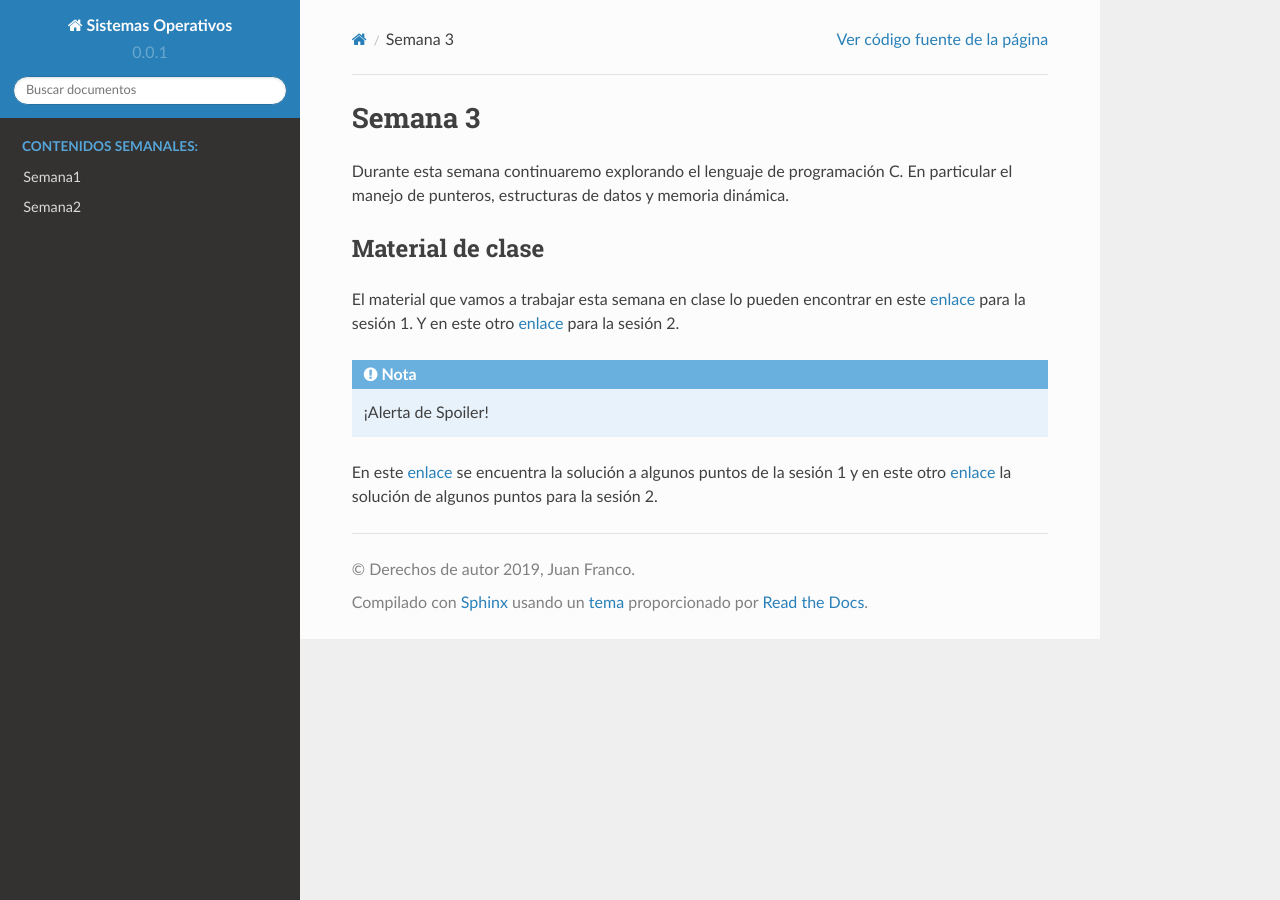
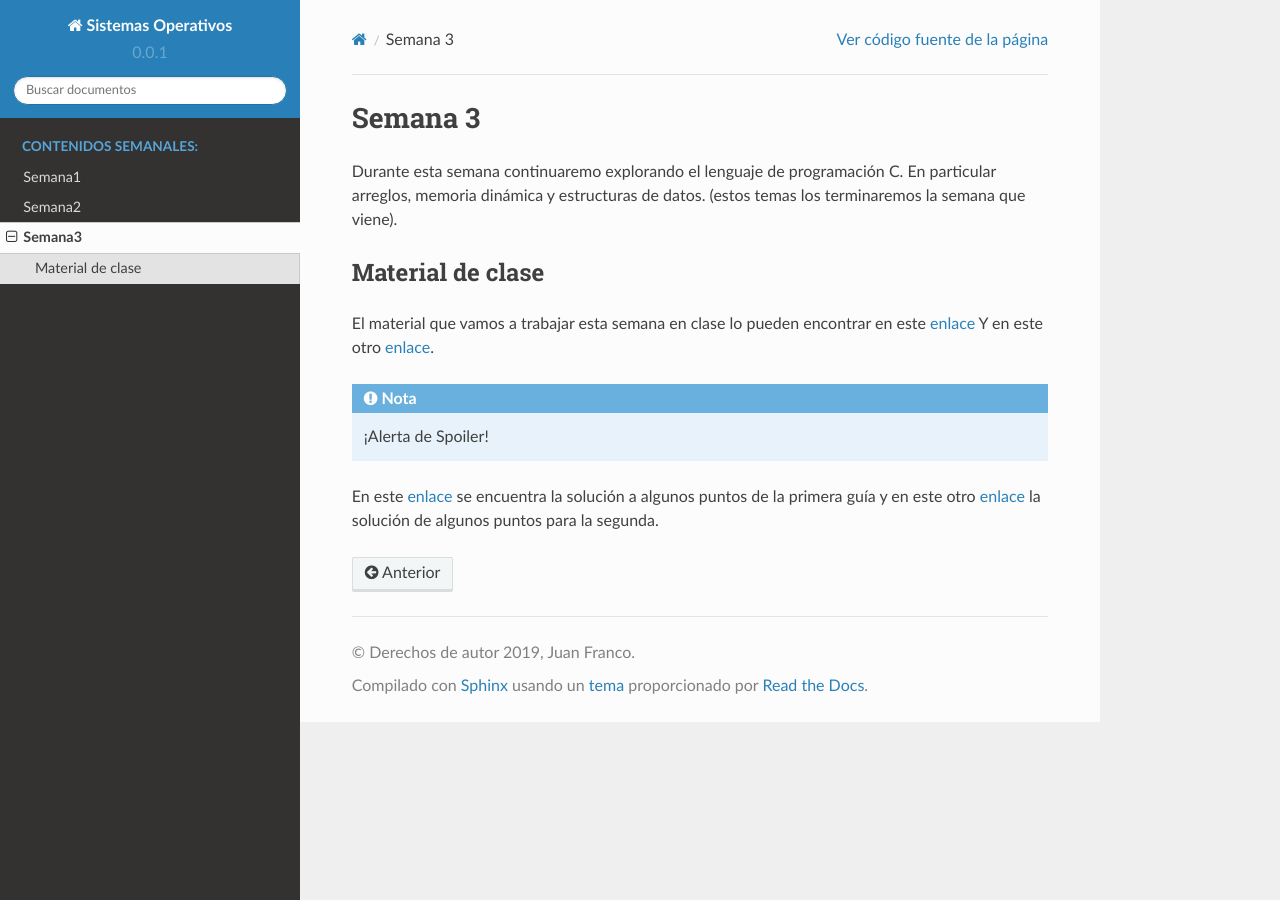
Before and after one commit to juanferfranco/sistemasoperativos, a Sphinx documentation site: the page built from docs/_semana3/semana3.rst, in a window 1280 px wide. Built offline with Sphinx 7.4.7 and the Read the Docs theme 2.0.0, drawn with Linux system fonts in a browser that asks for light colours.

Commit message:
add week 3

```diff
--- a/docs/_semana3/semana3.rst
+++ b/docs/_semana3/semana3.rst
@@ -1,18 +1,19 @@
 Semana 3
 ===========
-Durante esta semana continuaremo explorando el lenguaje de programación C. En particular
-el manejo de punteros, estructuras de datos y memoria dinámica.
-
+Durante esta semana continuaremo explorando el lenguaje de programación C.
+En particular arreglos, memoria dinámica y estructuras de datos.
+(estos temas los terminaremos la semana que viene).
 
 Material de clase
 ------------------
 El material que vamos a trabajar esta semana en clase lo pueden encontrar en este
-`enlace <https://drive.google.com/file/d/19NmKVXEYB5Ud0SqbBwAe4HVYMD6LDHKD/view?usp=sharing>`__ para
-la sesión 1. Y en este otro `enlace <https://drive.google.com/open?id=1hBPkoUsGUmatr3tRm5ztr-s3hyc3OLhl>`__ para la sesión 2.
+`enlace <https://drive.google.com/file/d/19NmKVXEYB5Ud0SqbBwAe4HVYMD6LDHKD/view?usp=sharing>`__
+Y en este otro `enlace <https://drive.google.com/open?id=1hBPkoUsGUmatr3tRm5ztr-s3hyc3OLhl>`__.
 
 .. note::
     ¡Alerta de Spoiler!
 
 En este `enlace <https://docs.google.com/presentation/d/1eCo1pCzYd0YB1dYhTLJNV8w9lVAQVX6u4LQEq1oHtH0/edit?usp=sharing>`__
-se encuentra la solución a algunos puntos de la sesión 1 y en este otro
-`enlace <https://drive.google.com/file/d/1FWuPqJNWvEvHp89-ADvKu7XqdAZR6fx2/view?usp=sharing>`__ la solución de algunos puntos para la sesión 2.
+se encuentra la solución a algunos puntos de la primera guía y en este otro
+`enlace <https://drive.google.com/file/d/1FWuPqJNWvEvHp89-ADvKu7XqdAZR6fx2/view?usp=sharing>`__
+la solución de algunos puntos para la segunda.
--- a/docs/index.rst
+++ b/docs/index.rst
@@ -77,7 +77,7 @@ Datos de contacto
 
    Semana1 <_semana1/semana1>
    Semana2 <_semana2/semana2>
-..   Semana3 <_semana3/semana3>
+   Semana3 <_semana3/semana3>
 ..   Semana4 <_semana4/semana4>
 ..   Semana5 <_semana5/semana5>
 ..   Semana6 <_semana6/semana6>
```
